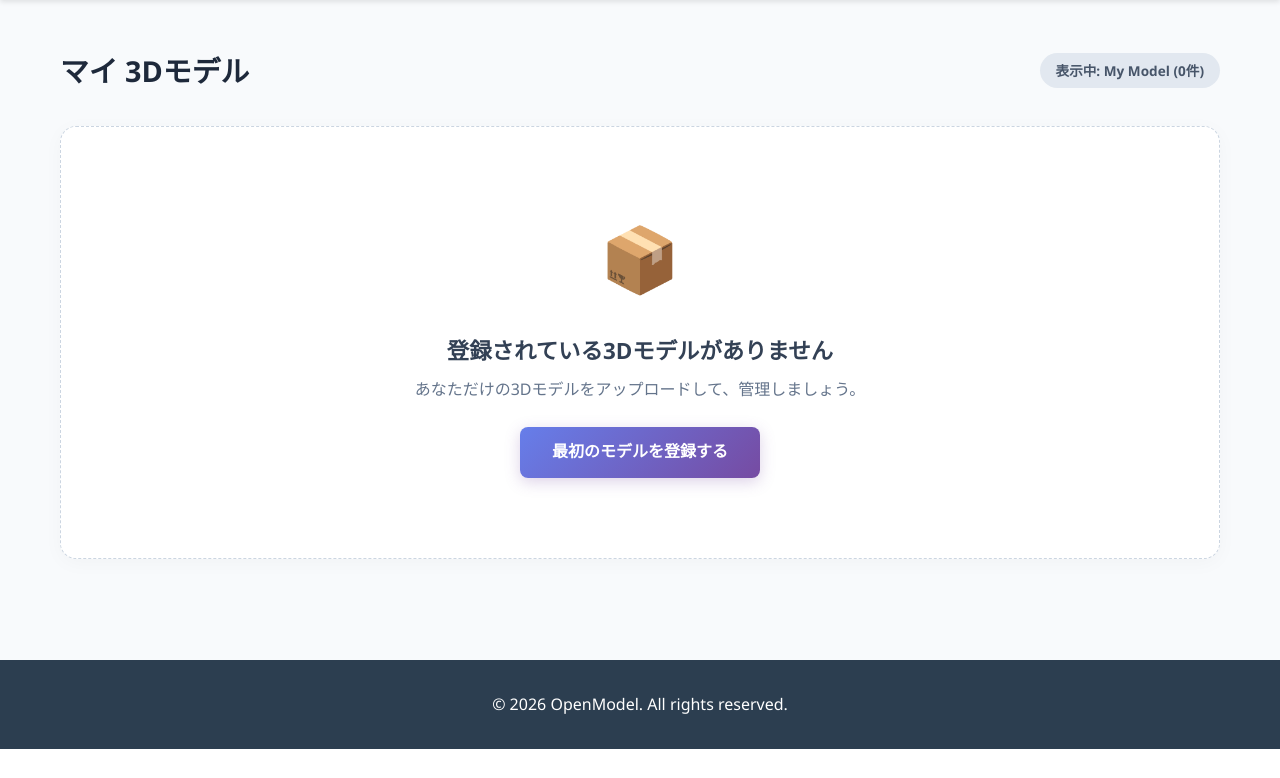
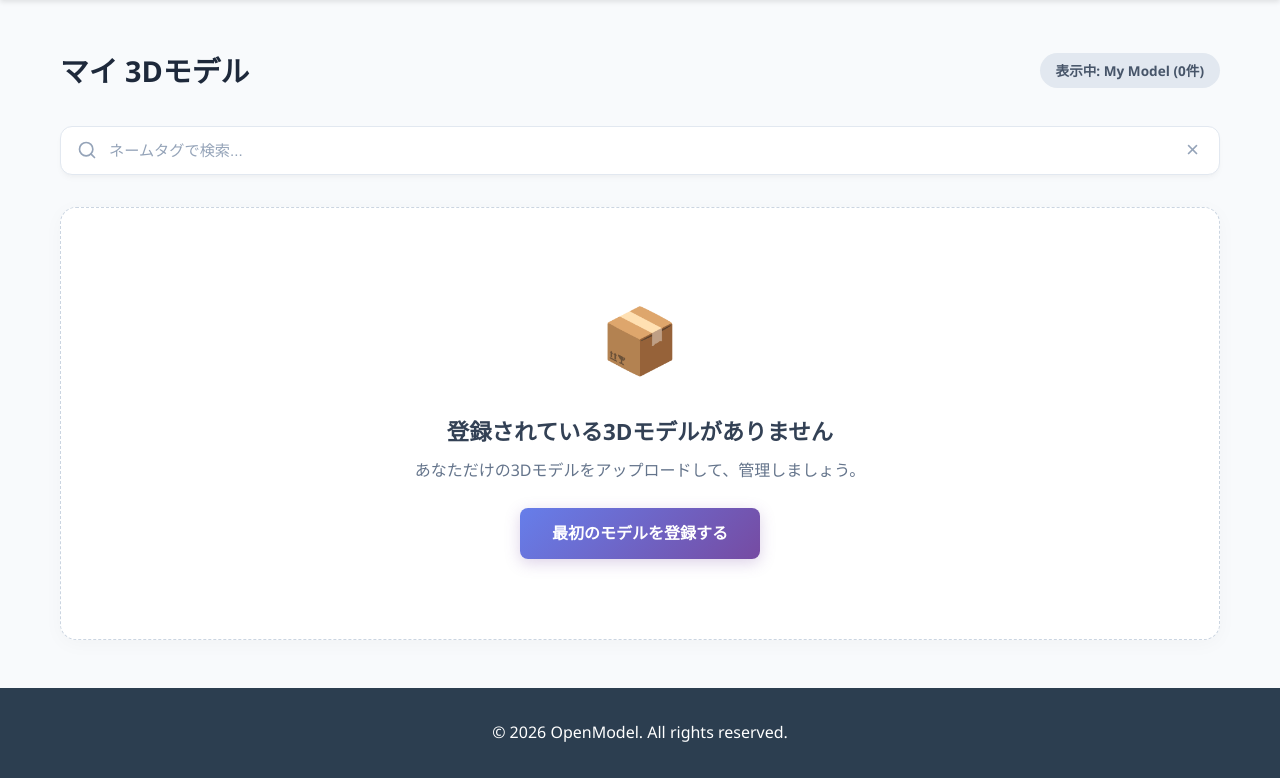
Before and after one commit to kobayashi5829/OpenModel_web, a Django app: page /home/ in a window 1280 px wide. Shown: the part 72-850 px from the top of the page. Before the commit the page ends 821 px from the top, so only its background shows below. Run offline with Django 5.2, Linux system fonts and the light colour scheme; the visitor is signed in with stand-in values (Sample User, id 1); data that the repository does not hold is empty.

Commit message:
検索バーの実装

```diff
--- a/overview/templates/home.html
+++ b/overview/templates/home.html
@@ -14,6 +14,25 @@
         <div class="home-header-block">
             <h2>マイ 3Dモデル</h2>
             <span class="filter-indicator" id="filter-text-indicator">表示中: すべて (...)</span>
+        </div>
+
+        <!-- 検索バー -->
+        <div class="home-search-container">
+            <div class="search-input-wrapper">
+                <svg class="search-icon" viewBox="0 0 24 24" fill="none" stroke="currentColor" stroke-width="2" stroke-linecap="round" stroke-linejoin="round">
+                    <circle cx="11" cy="11" r="8"></circle>
+                    <line x1="21" y1="21" x2="16.65" y2="16.65"></line>
+                </svg>
+                <input type="text" id="home-search-input" placeholder="ネームタグで検索..." autocomplete="off">
+                <button type="button" id="search-clear-btn" class="search-clear-btn" title="検索ワードをクリア">&times;</button>
+            </div>
+        </div>
+
+        <!-- 検索結果が0件の場合のメッセージ -->
+        <div class="no-search-results-wrapper" id="no-search-results" style="display: none;">
+            <div class="no-search-results-icon">🔍</div>
+            <h3>一致する3Dモデルが見つかりません</h3>
+            <p>キーワードを変更するか、フィルター条件をリセットしてください。</p>
         </div>
 
         <!-- 3Dモデル一覧グリッド -->
@@ -78,5 +97,5 @@
 {% endblock %}
 
 {% block extra_js %}
-<script src="{% static 'js/home.js' %}"></script>
+<script src="{% static 'js/home.js' %}?v={% now 'U' %}"></script>
 {% endblock %}
--- a/static/css/home.css
+++ b/static/css/home.css
@@ -297,3 +297,99 @@
 .model-dashboard-card.hide {
     display: none;
 }
+
+/* 検索バーのスタイル */
+.home-search-container {
+    margin-bottom: 2rem;
+    width: 100%;
+}
+
+.search-input-wrapper {
+    position: relative;
+    display: flex;
+    align-items: center;
+    background: #ffffff;
+    border: 1px solid #e2e8f0;
+    border-radius: 12px;
+    padding: 0.2rem 1rem;
+    box-shadow: 0 4px 6px -1px rgba(0, 0, 0, 0.03), 0 2px 4px -1px rgba(0, 0, 0, 0.02);
+    transition: all 0.3s cubic-bezier(0.4, 0, 0.2, 1);
+}
+
+.search-input-wrapper:focus-within {
+    border-color: transparent;
+    box-shadow: 0 0 0 2px #ffffff, 0 0 0 4px #6366f1, 0 10px 15px -3px rgba(99, 102, 241, 0.1);
+}
+
+.search-icon {
+    width: 20px;
+    height: 20px;
+    color: #94a3b8;
+    margin-right: 0.75rem;
+    flex-shrink: 0;
+}
+
+#home-search-input {
+    width: 100%;
+    border: none;
+    outline: none;
+    padding: 0.75rem 0;
+    font-size: 0.95rem;
+    color: #1e293b;
+    background: transparent;
+}
+
+#home-search-input::placeholder {
+    color: #94a3b8;
+}
+
+.search-clear-btn {
+    background: none;
+    border: none;
+    color: #94a3b8;
+    font-size: 1.4rem;
+    cursor: pointer;
+    line-height: 1;
+    padding: 4px;
+    display: flex;
+    align-items: center;
+    justify-content: center;
+    border-radius: 50%;
+    transition: all 0.2s;
+    margin-left: 0.5rem;
+}
+
+.search-clear-btn:hover {
+    color: #1e293b;
+    background-color: #f1f5f9;
+}
+
+/* 検索結果が0件の場合のプレースホルダー */
+.no-search-results-wrapper {
+    text-align: center;
+    padding: 4rem 2rem;
+    background: #ffffff;
+    border-radius: 16px;
+    box-shadow: 0 4px 20px rgba(0, 0, 0, 0.02);
+    border: 1px dashed #e2e8f0;
+    animation: fadeIn 0.4s ease;
+    margin-bottom: 2rem;
+}
+
+.no-search-results-icon {
+    font-size: 3.5rem;
+    margin-bottom: 1rem;
+    color: #94a3b8;
+}
+
+.no-search-results-wrapper h3 {
+    font-size: 1.25rem;
+    color: #334155;
+    font-weight: 700;
+    margin-bottom: 0.5rem;
+}
+
+.no-search-results-wrapper p {
+    color: #64748b;
+    font-size: 0.9rem;
+}
--- a/static/js/home.js
+++ b/static/js/home.js
@@ -1,4 +1,4 @@
-// ホーム画面のインタラクティブ機能（フィルタリング）
+// ホーム画面のインタラクティブ機能（フィルタリング＆リアルタイム検索）
 
 document.addEventListener('DOMContentLoaded', () => {
     // フィルター関連の要素取得
@@ -8,39 +8,69 @@ document.addEventListener('DOMContentLoaded', () => {
     const filterIndicator = document.getElementById('filter-text-indicator');
     const cards = document.querySelectorAll('.model-dashboard-card');
 
-    // 1. フィルタリング機能
-    const applyFilter = (filterType) => {
+    // 検索関連の要素取得
+    const searchInput = document.getElementById('home-search-input');
+    const searchClearBtn = document.getElementById('search-clear-btn');
+    const noResultsWrapper = document.getElementById('no-search-results');
+
+    // 現在のフィルター状態と検索状態を保持
+    let currentFilter = 'all';
+    let currentSearchQuery = '';
+
+    // フィルターと検索を統合した絞り込み処理
+    const applyFilterAndSearch = () => {
         let visibleCount = 0;
+        const query = currentSearchQuery.toLowerCase().trim();
 
         cards.forEach(card => {
             const isPrivate = card.dataset.private === 'true';
 
-            if (filterType === 'all') {
+            // カード内のモデル名（h3タグ）を取得
+            const modelNameEl = card.querySelector('.model-info-body h3');
+            const modelName = modelNameEl ? modelNameEl.textContent.toLowerCase() : '';
+
+            // 1. 公開/非公開フィルターの条件判定
+            let matchesFilter = false;
+            if (currentFilter === 'all') {
+                matchesFilter = true;
+            } else if (currentFilter === 'public') {
+                matchesFilter = !isPrivate;
+            } else if (currentFilter === 'private') {
+                matchesFilter = isPrivate;
+            }
+
+            // 2. 検索キーワードの条件判定
+            const matchesSearch = modelName.includes(query);
+
+            // 両方の条件を満たす場合のみ表示
+            if (matchesFilter && matchesSearch) {
                 card.classList.remove('hide');
                 visibleCount++;
-            } else if (filterType === 'public') {
-                if (!isPrivate) {
-                    card.classList.remove('hide');
-                    visibleCount++;
-                } else {
-                    card.classList.add('hide');
-                }
-            } else if (filterType === 'private') {
-                if (isPrivate) {
-                    card.classList.remove('hide');
-                    visibleCount++;
-                } else {
-                    card.classList.add('hide');
-                }
+            } else {
+                card.classList.add('hide');
             }
         });
 
-        // フィルターインジケーターテキストの更新
+        // 3. インジケーターテキストの更新
         if (filterIndicator) {
             let label = 'My Model';
-            if (filterType === 'public') label = 'Public (公開)';
-            if (filterType === 'private') label = 'Private (非公開)';
-            filterIndicator.textContent = `表示中: ${label} (${visibleCount}件)`;
+            if (currentFilter === 'public') label = 'Public (公開)';
+            if (currentFilter === 'private') label = 'Private (非公開)';
+
+            if (query) {
+                filterIndicator.textContent = `表示中: ${label} [検索: "${currentSearchQuery}"] (${visibleCount}件)`;
+            } else {
+                filterIndicator.textContent = `表示中: ${label} (${visibleCount}件)`;
+            }
+        }
+
+        // 4. 検索結果が0件の場合のプレースホルダーのトグル
+        if (noResultsWrapper) {
+            if (visibleCount === 0 && cards.length > 0) {
+                noResultsWrapper.style.display = 'block';
+            } else {
+                noResultsWrapper.style.display = 'none';
+            }
         }
     };
 
@@ -52,11 +82,13 @@ document.addEventListener('DOMContentLoaded', () => {
         if (activeBtn) activeBtn.classList.add('active');
     };
 
+    // フィルターボタンのイベント登録
     if (btnAll) {
         btnAll.addEventListener('click', (e) => {
             e.preventDefault();
             setBtnActive(btnAll);
-            applyFilter('all');
+            currentFilter = 'all';
+            applyFilterAndSearch();
         });
     }
 
@@ -64,7 +96,8 @@ document.addEventListener('DOMContentLoaded', () => {
         btnPublic.addEventListener('click', (e) => {
             e.preventDefault();
             setBtnActive(btnPublic);
-            applyFilter('public');
+            currentFilter = 'public';
+            applyFilterAndSearch();
         });
     }
 
@@ -72,10 +105,38 @@ document.addEventListener('DOMContentLoaded', () => {
         btnPrivate.addEventListener('click', (e) => {
             e.preventDefault();
             setBtnActive(btnPrivate);
-            applyFilter('private');
+            currentFilter = 'private';
+            applyFilterAndSearch();
+        });
+    }
+
+    // 検索入力のイベント監視
+    if (searchInput) {
+        searchInput.addEventListener('input', (e) => {
+            currentSearchQuery = e.target.value;
+
+            // クリアボタンの表示/非表示トグル
+            if (searchClearBtn) {
+                searchClearBtn.style.display = currentSearchQuery ? 'flex' : 'none';
+            }
+
+            applyFilterAndSearch();
+        });
+    }
+
+    // 検索クリアボタンのイベント登録
+    if (searchClearBtn) {
+        searchClearBtn.addEventListener('click', () => {
+            if (searchInput) {
+                searchInput.value = '';
+                currentSearchQuery = '';
+                searchClearBtn.style.display = 'none';
+                searchInput.focus();
+                applyFilterAndSearch();
+            }
         });
     }
 
     // 初期化表示の反映
-    applyFilter('all');
+    applyFilterAndSearch();
 });
```
